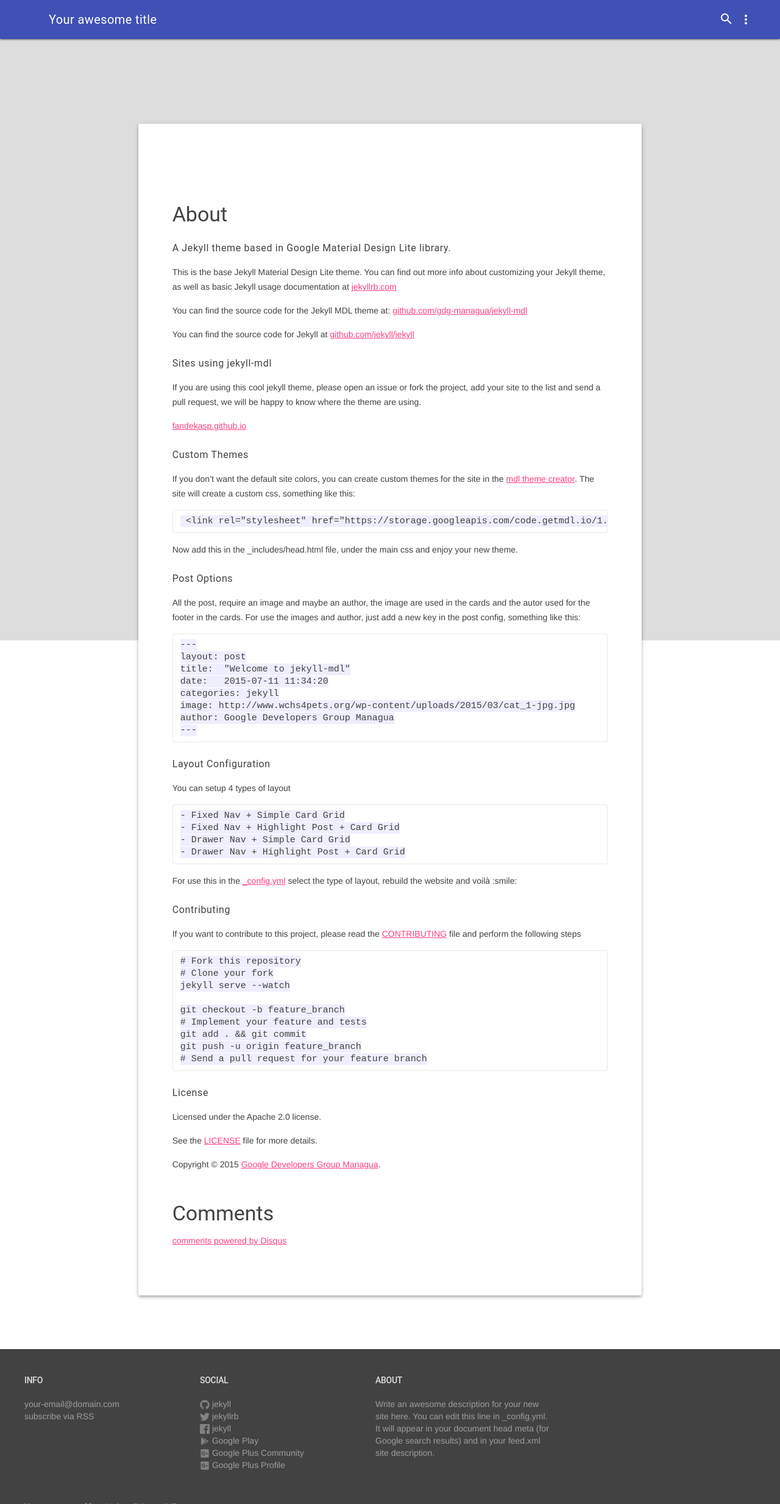
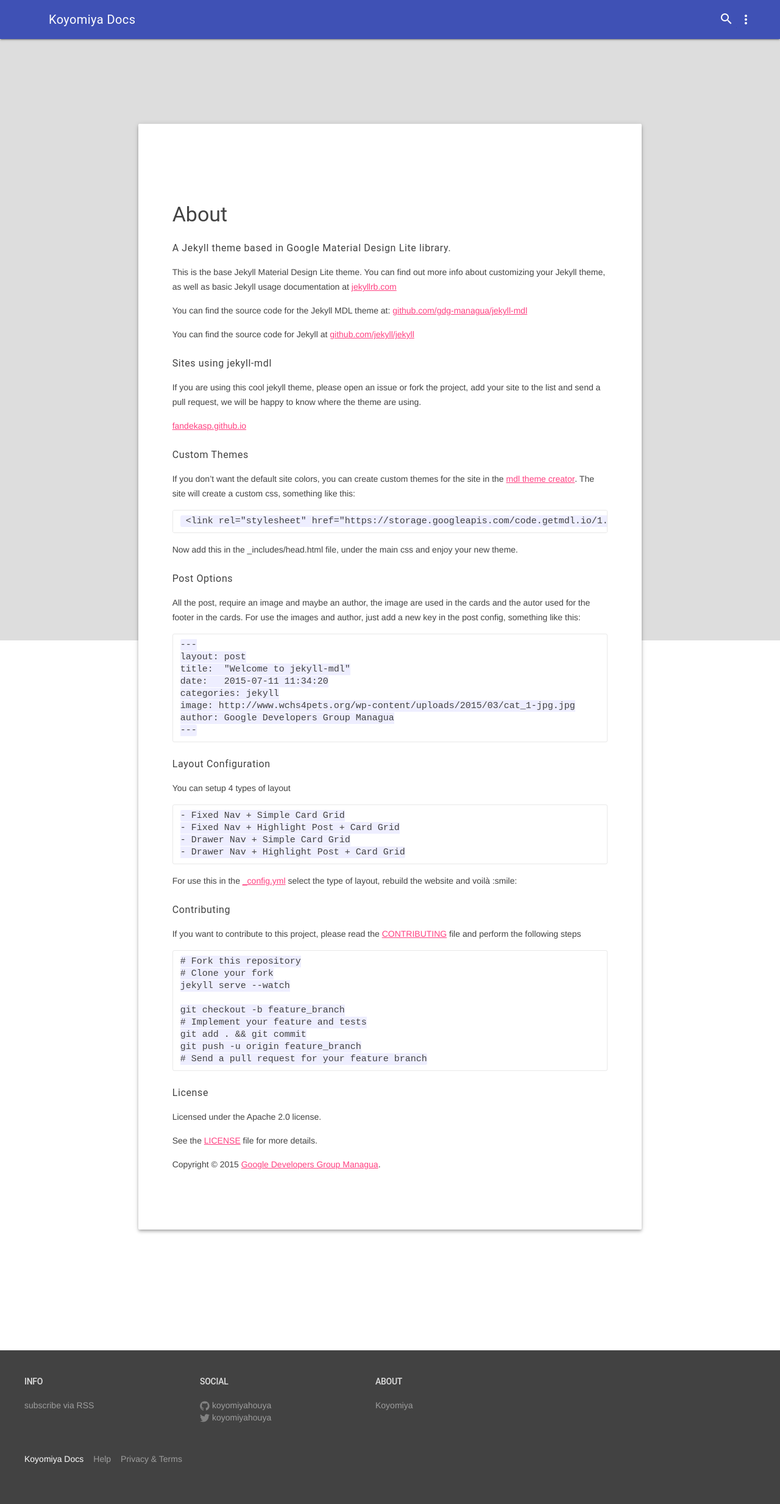
Before and after one commit to koyomiyahouya/koyomiya-docs, a Jekyll site: the page built from about.md, in a window 1280 px wide. Shown: the whole page at 61% size. Built offline with Jekyll 4.4.1, drawn with Linux system fonts in a browser that asks for light colours; comment, search, counter and statistics services are not loaded.

Commit message:
Update _config.yml

```diff
--- a/_config.yml
+++ b/_config.yml
@@ -1,38 +1,11 @@
 # Site settings
-title: Your awesome title
-email: your-email@domain.com
+title: Koyomiya Docs
 description: > # this means to ignore newlines until "baseurl:"
-  Write an awesome description for your new site here. You can edit this
-  line in _config.yml. It will appear in your document head meta (for
-  Google search results) and in your feed.xml site description.
-baseurl: "" # the subpath of your site, e.g. /blog/
-url: "http://yourdomain.com" # the base hostname & protocol for your site
-twitter_username: jekyllrb
-github_username:  jekyll
-facebook_username: jekyll
-google_play: 'GDGX'
-google_plus_com: '109485346959707049693'  # Community link
-google_plus_per: '+GDGManagua'  #Personal link
-facebook_app_id: 12345
+  Koyomiya
+twitter_username: koyomiyahouya
+github_username:  koyomiyahouya
 
 # Layout settings
 header_type: default  # values [ drawer, default ]
 post_type: highlight    # values [ highlight, default ]
 pagination_type: default  # values [ ops, default ]
-
-more_vert:
-  option1:
-    name: Cool Option 1
-    link: www.myawesomelink.com
-  option2:
-    name: Cool Option 2
-    link: www.myawesomelink.com
-  option3:
-    name: Cool Option 3
-    link: www.myawesomelink.com
-
-disqus: true
-disqus_shortname: 'gdgmanagua'
-
-# Build settings
-markdown: kramdown
```
